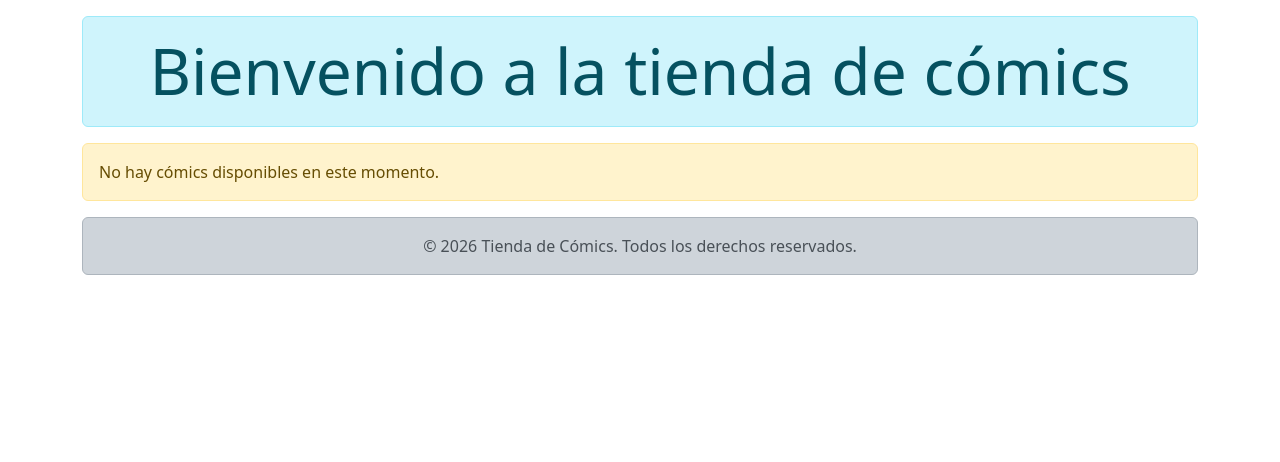
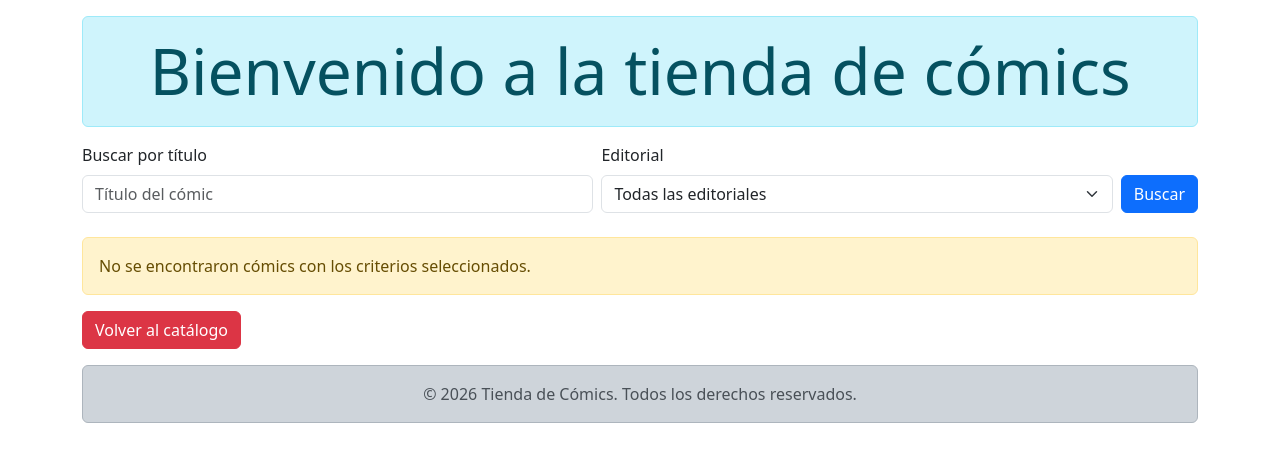
Before and after one commit to niicolas404/tiendacomics, a Django app: page / in a window 1280 px wide. Shown: the top 462 px of the page. Run offline with Django 5.2, Linux system fonts and the light colour scheme; data that the repository does not hold is empty.

Commit message:
Décimo Commit: Crea barra de búsqueda en catálogo que filtra por nombre y editorial

```diff
--- a/catalogo/views.py
+++ b/catalogo/views.py
@@ -5,7 +5,20 @@ from catalogo.forms import FormReserva
 
 def base(request):
     comics = Comic.objects.filter(disponible=True)
-    data = {'comics': comics}
+    search_query = request.GET.get('q', '').strip()
+    selected_editorial = request.GET.get('editorial', '')
+
+    if search_query:
+        comics = comics.filter(titulo__icontains=search_query)
+    if selected_editorial.isdecimal():
+        comics = comics.filter(editorial_id=selected_editorial)
+
+    data = {
+        'comics': comics,
+        'editoriales': Editorial.objects.all(),
+        'search_query': search_query,
+        'selected_editorial': selected_editorial,
+    }
     return render(request, 'base.html', data)
 
 def reservar(request, comic_id):
--- a/templates/base.html
+++ b/templates/base.html
@@ -1,5 +1,5 @@
 <!doctype html>
-<html lang="en" data-bs-theme="light">
+<html lang="es" data-bs-theme="light">
     <head>
         <title>DJANGO TIENDA</title>
         <!-- Required meta tags -->
@@ -20,6 +20,33 @@
             <div class="alert alert-info text-center display-3" role="alert">
                 Bienvenido a la tienda de cómics
             </div>
+            <form method="get" action="{% url 'catalogo_inicio' %}" class="row g-2 align-items-end mb-4">
+                <div class="col-md">
+                    <label for="comic-search" class="form-label">Buscar por título</label>
+                    <input
+                        type="search"
+                        class="form-control"
+                        id="comic-search"
+                        name="q"
+                        value="{{ search_query }}"
+                        placeholder="Título del cómic"
+                    >
+                </div>
+                <div class="col-md">
+                    <label for="editorial-filter" class="form-label">Editorial</label>
+                    <select class="form-select" id="editorial-filter" name="editorial">
+                        <option value="">Todas las editoriales</option>
+                        {% for editorial in editoriales %}
+                            <option value="{{ editorial.id }}" {% if selected_editorial == editorial.id|stringformat:"s" %}selected{% endif %}>
+                                {{ editorial.nombre }}
+                            </option>
+                        {% endfor %}
+                    </select>
+                </div>
+                <div class="col-auto">
+                    <button type="submit" class="btn btn-primary">Buscar</button>
+                </div>
+            </form>
         </header>
         <main>
 
@@ -53,8 +80,9 @@
                 </div>
             {% else %}
                 <div class="alert alert-warning" role="alert">
-                    No hay cómics disponibles en este momento.
+                    No se encontraron cómics con los criterios seleccionados.
                 </div>
+                <a name="" id="" class="btn btn-danger" href="{% url 'catalogo_inicio' %}" role="button">Volver al catálogo</a>
             {% endif %}
 
         </main>
--- a/tiendacomics/urls.py
+++ b/tiendacomics/urls.py
@@ -7,7 +7,7 @@ from tiendacomics import settings
 
 urlpatterns = [
     path('admin/', admin.site.urls),
-    path('', views.base),
+    path('', views.base, name='catalogo_inicio'),
     path('reservar/<int:comic_id>', views.reservar),
 ]
 
```
Also changed, not shown: USO_IA.md (+3 -0 lines), catalogo/tests.py (+26 -1 lines).
